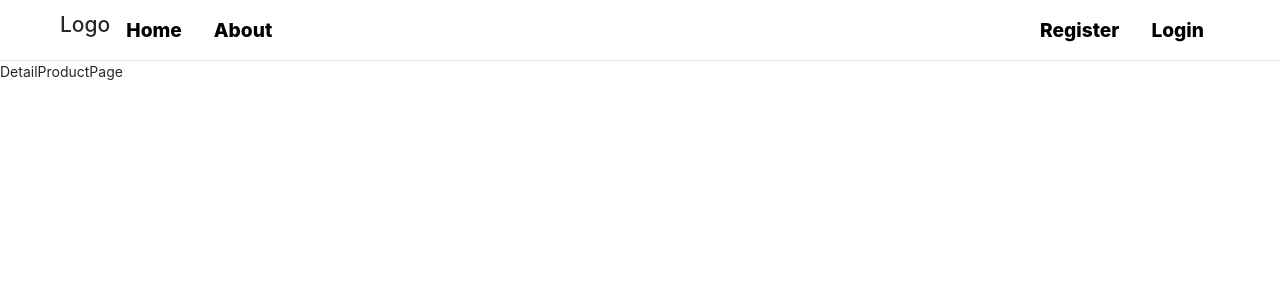
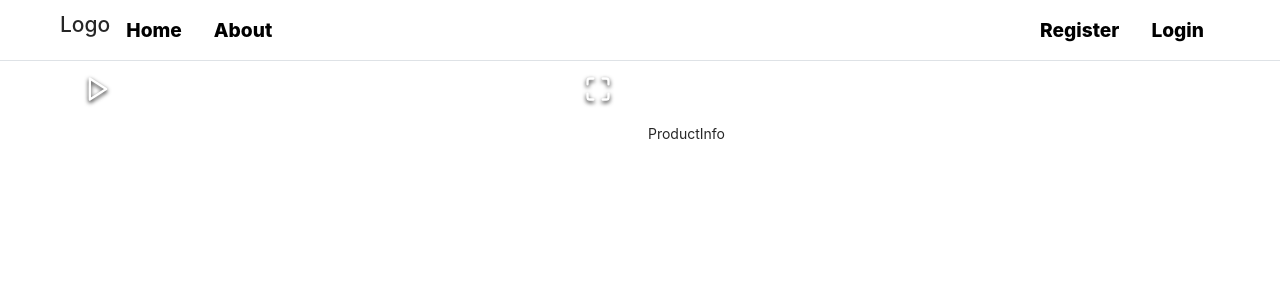
Before and after one commit to kangdari/Shopping_mall, a React (Create React App) app in the folder client/: page /product/1 in a window 1280 px wide. Shown: the top 300 px of the page. Built offline with nearby package versions, Linux system fonts and the light colour scheme; no server answers.

Commit message:
add ProductImageGallery DetailProductPage 컴포넌트에 ProductImageGallery 컴포넌트 추가 react-image-galllery 패키지 사용

```diff
--- a/client/package.json
+++ b/client/package.json
@@ -13,6 +13,7 @@
     "react": "^16.13.1",
     "react-dom": "^16.13.1",
     "react-dropzone": "^11.0.2",
+    "react-image-gallery": "^1.0.7",
     "react-redux": "^7.2.0",
     "react-router-dom": "^5.2.0",
     "react-scripts": "3.4.1",
--- a/client/src/components/pages/DetailProuctPage/DetailProductPage.js
+++ b/client/src/components/pages/DetailProuctPage/DetailProductPage.js
@@ -1,21 +1,44 @@
-import React, { useEffect } from 'react';
+import React, { useEffect, useState } from 'react';
 import axios from 'axios';
 import { PRODUCT_SERVER } from '../../../utils/serverRoute';
+import { Row, Col } from 'antd';
+
+import ProductImageGallery from './Sections/ProductImageGallery';
+import ProductInfo from './Sections/ProductInfo';
 
 const DetailProductPage = ({ match }) => {
   const productId = match.params.productId;
+  const [product, setProduct] = useState({});
 
   useEffect(() => {
     axios.get(`${PRODUCT_SERVER}/product_id?productId=${productId}&type=single`).then((res) => {
       if (res.data.success) {
-        console.log(res.data.productInfo);
+        // 서버에서 가져온 상세 정보를 state로 저장
+        setProduct(res.data.productInfo[0]);
       } else {
         alert('상세 데이터 가져오기 실패');
       }
     });
   }, [productId]);
 
-  return <div>DetailProductPage</div>;
+  // console.log(product);
+
+  return (
+    <div style={{ width: '100%', padding: '3rem 4rem' }}>
+      <div style={{ display: 'flex', justifyContent: 'center' }}>
+        <h1>{product.title}</h1>
+      </div>
+
+      <Row gutter={[16, 16]}>
+        <Col lg={12} sm={24}>
+          <ProductImageGallery product={product} />
+        </Col>
+        <Col lg={12} sm={24}>
+          <ProductInfo product={product} />
+        </Col>
+      </Row>
+    </div>
+  );
 };
 
 export default DetailProductPage;
--- /dev/null
+++ b/client/src/components/pages/DetailProuctPage/Sections/ProductImageGallery.js
@@ -0,0 +1,28 @@
+import React, { useEffect, useState } from 'react';
+import ImageGallery from 'react-image-gallery';
+
+const ProductImageGallery = ({ product }) => {
+  const [Images, setImages] = useState([]);
+
+  useEffect(() => {
+    if (product.images && product.images.length > 0) {
+      let images = [];
+
+      product.images.map((url) =>
+        images.push({
+          original: `http://localhost:5050/${url}`,
+          thumbnail: `http://localhost:5050/${url}`,
+        })
+      );
+      setImages(images);
+    }
+  }, [product.images]);
+
+  return (
+    <div>
+      <ImageGallery items={Images} />
+    </div>
+  );
+};
+
+export default ProductImageGallery;
--- /dev/null
+++ b/client/src/components/pages/DetailProuctPage/Sections/ProductInfo.js
@@ -0,0 +1,7 @@
+import React from 'react';
+
+const ProductInfo = ({ product }) => {
+  return <div>ProductInfo</div>;
+};
+
+export default ProductInfo;
--- /dev/null
+++ b/client/src/index.css
@@ -0,0 +1,22 @@
+@import '~react-image-gallery/styles/css/image-gallery.css';
+
+body {
+  margin: 0;
+  font-family: -apple-system, BlinkMacSystemFont, 'Segoe UI', 'Roboto', 'Oxygen', 'Ubuntu',
+    'Cantarell', 'Fira Sans', 'Droid Sans', 'Helvetica Neue', sans-serif;
+  -webkit-font-smoothing: antialiased;
+  -moz-osx-font-smoothing: grayscale;
+}
+
+code {
+  font-family: source-code-pro, Menlo, Monaco, Consolas, 'Courier New', monospace;
+}
+
+body {
+  font-family: -apple-system, BlinkMacSystemFont, 'Segoe UI', Helvetica, Arial, sans-serif,
+    'Apple Color Emoji', 'Segoe UI Emoji', 'Segoe UI Symbol';
+  font-size: 14px;
+  line-height: 1.5;
+  color: #24292e;
+  background-color: #fff;
+}
--- a/client/src/index.js
+++ b/client/src/index.js
@@ -1,6 +1,7 @@
 import React from 'react';
 import ReactDOM from 'react-dom';
 import App from './App';
+import './index.css';
 
 import { BrowserRouter } from 'react-router-dom';
 import { Provider } from 'react-redux';
```
Also changed, not shown: 1 other file (tests, documents, lock files or other folders).
